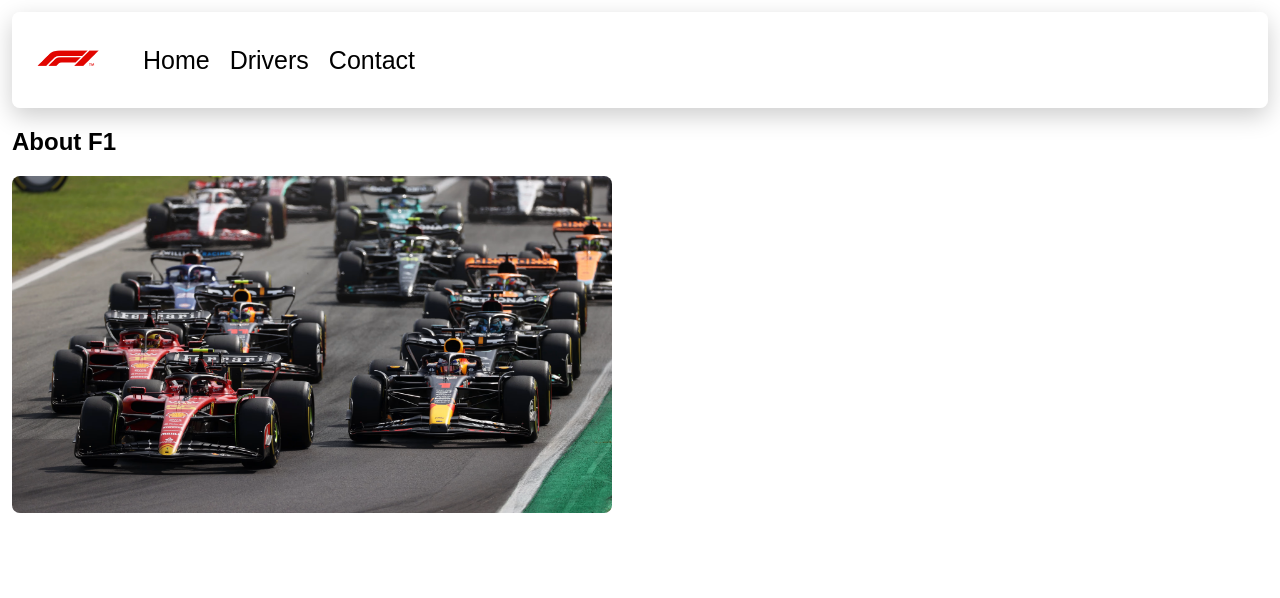
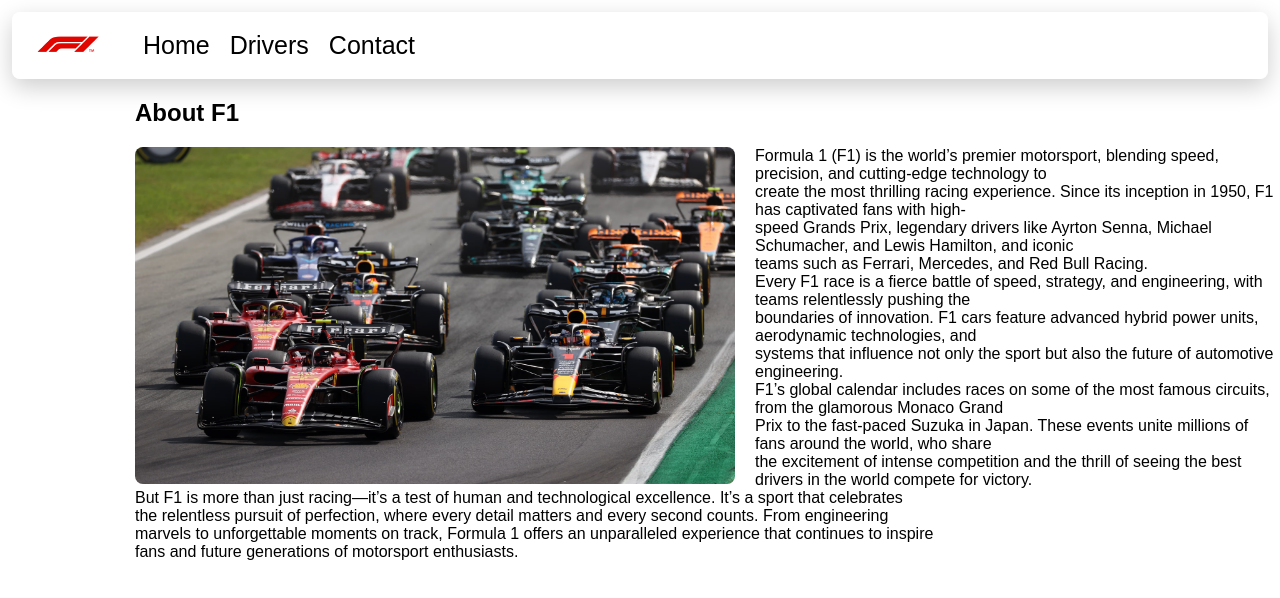
Before and after one commit to MakharashviliBeqa/Project-F1, a plain HTML site: page index.html in a window 1280 px wide. Drawn offline with Linux system fonts and the light colour scheme.

Commit message:
Made Photo and Text float left

```diff
--- a/Css/style.css
+++ b/Css/style.css
@@ -15,6 +15,7 @@ body, ul {
     border-radius: 8px;
     box-shadow: 0 8px 24px rgba(0, 0, 0, 0.2);
     margin: 12px;
+    height: 45px;
 }
 
 .Logo {
@@ -43,9 +44,12 @@ body, ul {
     width: 600px;
     height: 50%;
     border-radius: 8px;
+    float: left;
+    margin-right: 20px;
 }
 
 .Section{
-    margin: 12px;
+    margin-top: 12px;
+    margin-left: 135px;
     font-family: "Play", sans-serif;
 }
--- a/index.html
+++ b/index.html
@@ -21,6 +21,21 @@
 <section class="Section">
     <h1>About F1</h1>
     <img src="Photos/F1_cars.avif" alt="F1 cars" class="F1_cars">
+    <p>Formula 1 (F1) is the world’s premier motorsport, blending speed, precision, and cutting-edge technology to
+    <br>create the most thrilling racing experience. Since its inception in 1950, F1 has captivated fans with high-
+    <br>speed Grands Prix, legendary drivers like Ayrton Senna, Michael Schumacher, and Lewis Hamilton, and iconic
+    <br>teams such as Ferrari, Mercedes, and Red Bull Racing.
+    <br>Every F1 race is a fierce battle of speed, strategy, and engineering, with teams relentlessly pushing the
+    <br>boundaries of innovation. F1 cars feature advanced hybrid power units, aerodynamic technologies, and
+    <br>systems that influence not only the sport but also the future of automotive engineering.
+    <br>F1’s global calendar includes races on some of the most famous circuits, from the glamorous Monaco Grand
+    <br>Prix to the fast-paced Suzuka in Japan. These events unite millions of fans around the world, who share
+    <br>the excitement of intense competition and the thrill of seeing the best drivers in the world compete for victory.
+    <br>But F1 is more than just racing—it’s a test of human and technological excellence. It’s a sport that celebrates
+    <br>the relentless pursuit of perfection, where every detail matters and every second counts. From engineering
+    <br>marvels to unforgettable moments on track, Formula 1 offers an unparalleled experience that continues to inspire
+    <br>fans and future generations of motorsport enthusiasts.
+    </p>
 </section>
 </body>
 </html>
```
